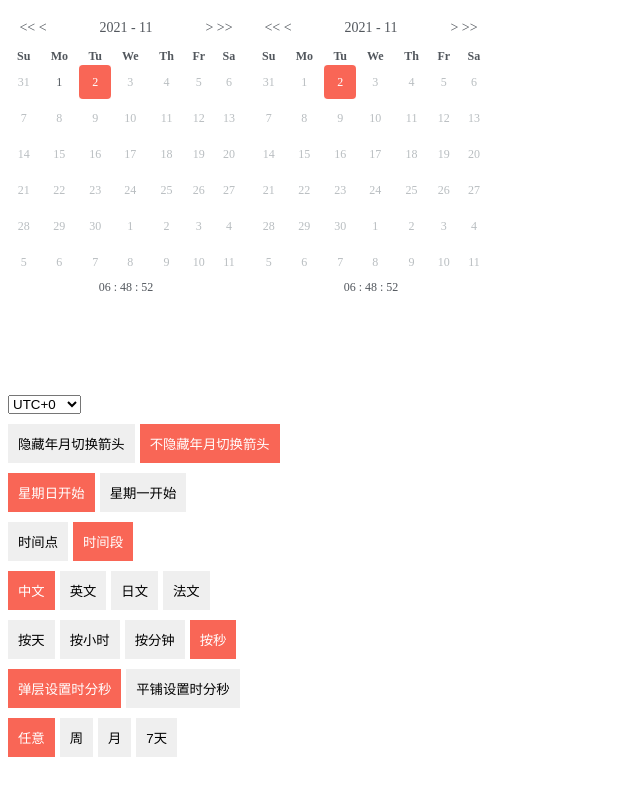
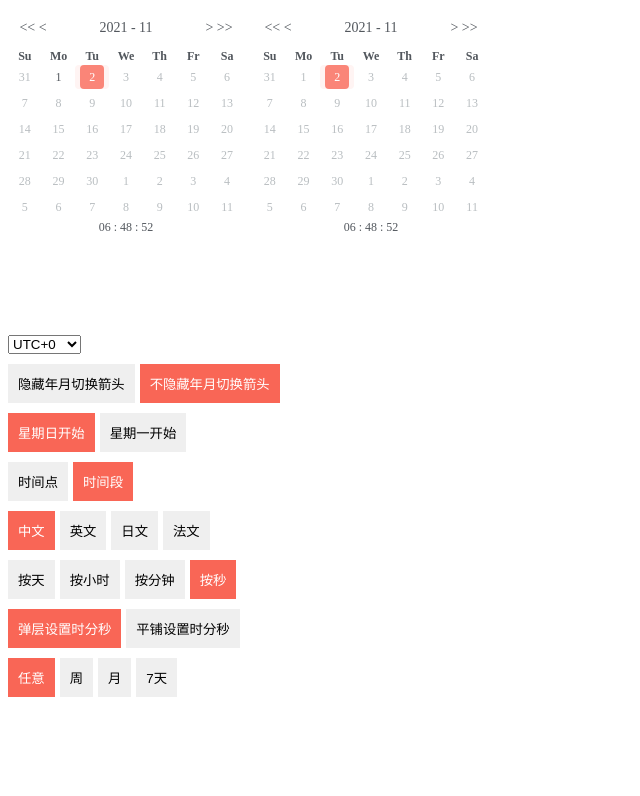
Before and after one commit to mikexia930/xDatetimePicker, a Vue app: page / in a window 1280 px wide. Shown: the top 796 px of the page, without its empty margins (0-640 px from the left). Built offline with nearby package versions, Linux system fonts and the light colour scheme.

Commit message:
fix:props赋值错误

```diff
--- a/packages/XDatetime/src/date.vue
+++ b/packages/XDatetime/src/date.vue
@@ -47,16 +47,20 @@
         <tbody>
         <tr :key="`day-${index}`"  v-for="(group, index) in getMonthDays()">
           <td
+            :title="`${datetime.year}-${datetime.month}-${datetime.value}`"
+            :key="`${datetime.year}-${datetime.month}-${datetime.value}`"
+            v-for="(datetime) in group"
+            @click.prevent="selectDate(`${datetime.year}-${datetime.month}-${datetime.value}`)"
+          >
+            <div
               :class="{
                 'x-not-current': datetime.last || datetime.next,
                 'x-current': datetime.current,
                 'x-limit': checkDateIsLimit(`${datetime.year}-${datetime.month}-${datetime.value}`),
                 'x-in-range': checkIsInRange(`${datetime.year}-${datetime.month}-${datetime.value}`),
+                'x-selected-bg-begin': checkIsBeginEnds(`${datetime.year}-${datetime.month}-${datetime.value}`),
+                'x-selected-bg-end': checkIsEndEnds(`${datetime.year}-${datetime.month}-${datetime.value}`),
               }"
-            :title="`${datetime.year}-${datetime.month}-${datetime.value}`"
-            :key="`${datetime.year}-${datetime.month}-${datetime.value}`"
-            v-for="(datetime) in group"
-            @click.prevent="selectDate(`${datetime.year}-${datetime.month}-${datetime.value}`)"
             >
               <span
                 :class="{
@@ -66,6 +70,7 @@
               >
                 {{ datetime.value }}
               </span>
+            </div>
           </td>
         </tr>
         </tbody>
@@ -164,6 +169,46 @@ export default {
     },
   },
   methods: {
+    checkIsBeginEnds(date) {
+      let backData = false;
+      if (this.isRange) {
+        switch (this.rangePosition) {
+          case 'begin':
+            if (this.checkIsSelected(date)) {
+              backData = true;
+            }
+            break;
+          case 'end':
+            if (this.checkIsRangeEnds(date)) {
+              backData = true;
+            }
+            break;
+          default:
+            break;
+        }
+      }
+      return backData;
+    },
+    checkIsEndEnds(date) {
+      let backData = false;
+      if (this.isRange) {
+        switch (this.rangePosition) {
+          case 'begin':
+            if (this.checkIsRangeEnds(date)) {
+              backData = true;
+            }
+            break;
+          case 'end':
+            if (this.checkIsSelected(date)) {
+              backData = true;
+            }
+            break;
+          default:
+            break;
+        }
+      }
+      return backData;
+    },
     /**
      * 初始化当前显示月的信息，包括天数，上月下月信息
      */
--- a/packages/XDatetime/src/index.vue
+++ b/packages/XDatetime/src/index.vue
@@ -163,7 +163,7 @@ export default {
   },
   data() {
     return {
-      standardFormat: `YYYY-MM-DD HH:mm:ss`,
+      standardFormat: 'YYYY-MM-DD HH:mm:ss',
       beginDatetime: '', // 区间选择的开始时间 和 单日期选择的当前时间
       endDatetime: '', // 区间选择的结束时间
       limitDatetime: {
--- a/packages/XDatetime/src/month.vue
+++ b/packages/XDatetime/src/month.vue
@@ -1,5 +1,5 @@
 <template>
-  <div class="x-single">
+  <div class="x-single x-month">
     <div class="x-span">
       <div>
         <a
@@ -214,3 +214,20 @@ export default {
   },
 };
 </script>
+
+<style lang="less" scoped>
+.x-month {
+  .x-show {
+    table {
+      tr {
+        td {
+          span {
+            width: 45px !important;
+            line-height: 26px !important;
+          }
+        }
+      }
+    }
+  }
+}
+</style>
--- a/packages/XDatetime/src/single.vue
+++ b/packages/XDatetime/src/single.vue
@@ -347,7 +347,7 @@ export default {
         list-style: none;
       }
       ul {
-        min-width: 80px;
+        min-width: 70px;
         overflow-y: auto;
         height: 220px;
         position: relative;
@@ -355,13 +355,16 @@ export default {
           text-align: center;
           line-height: 30px;
         }
-        >li:not(.x-limit){
+        >li:not(.x-limit):not(.x-time-selected){
           cursor: pointer;
+          &:hover{
+            background-color: #FFF4F3;
+          }
         }
       }
     }
-    >div:not(:last-child) {
-      border-right: 1px solid #C5C5C5;
+    >div:not(:first-child) {
+      border-left: 1px solid #C5C5C5;
     }
     .x-time-selected {
       color: #fff;
@@ -381,6 +384,14 @@ export default {
     .x-not-current {
       color: #B9BEC1;
     }
+    .x-selected-bg-begin {
+      border-top-left-radius: 4px;
+      border-bottom-left-radius: 4px;
+    }
+    .x-selected-bg-end {
+      border-top-right-radius: 4px;
+      border-bottom-right-radius: 4px;
+    }
     .x-selected {
       color: #fff;
       background: #f96656;
@@ -388,7 +399,7 @@ export default {
     }
     .x-range-ends {
       color: #fff;
-      background: #f96656;
+      background: #FA8578;
       border-radius: 4px;
     }
     .x-in-range {
@@ -405,16 +416,23 @@ export default {
         padding: 0;
         border: 0;
         border-bottom: 2px #ffffff solid;
-        >span {
+        >div {
+          height: 24px;
+          display: flex;
+          justify-content: center;
+        }
+        span {
           display: block;
           box-sizing: border-box;
-          line-height: 34px;
+          line-height: 24px;
+          width: 24px;
+          height: 24px;
         }
       }
       td:not(.x-limit){
         cursor: pointer;
         &:hover{
-          >span:not(.x-selected):not(.x-range-ends) {
+          span:not(.x-selected):not(.x-range-ends) {
             background-color: #FFF4F3;
             border-radius: 4px;
           }
--- a/packages/XDatetime/src/time.vue
+++ b/packages/XDatetime/src/time.vue
@@ -39,8 +39,8 @@
           </li>
         </ul>
       </div>
-      <div>
-        <ul @click="selectSecond" v-show="useHMS === 'second'">
+      <div v-if="useHMS === 'second'">
+        <ul @click="selectSecond">
           <li
             :value="value"
             :key="second-`${value}`"
--- a/packages/XDatetime/src/year.vue
+++ b/packages/XDatetime/src/year.vue
@@ -1,5 +1,5 @@
 <template>
-  <div class="x-single">
+  <div class="x-single x-year">
     <div class="x-span">
       <div>
         <a
@@ -204,3 +204,19 @@ export default {
   },
 };
 </script>
+<style lang="less" scoped>
+.x-year {
+  .x-show {
+    table {
+      tr {
+        td {
+          span {
+            width: 45px !important;
+            line-height: 26px !important;
+          }
+        }
+      }
+    }
+  }
+}
+</style>
```
Lines whose indentation alone changed are shown as unchanged.
